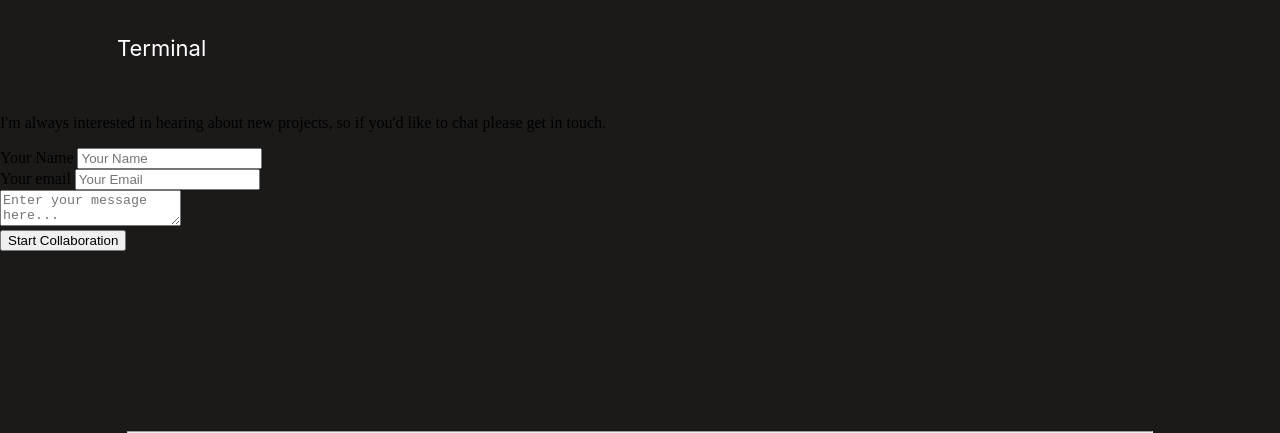
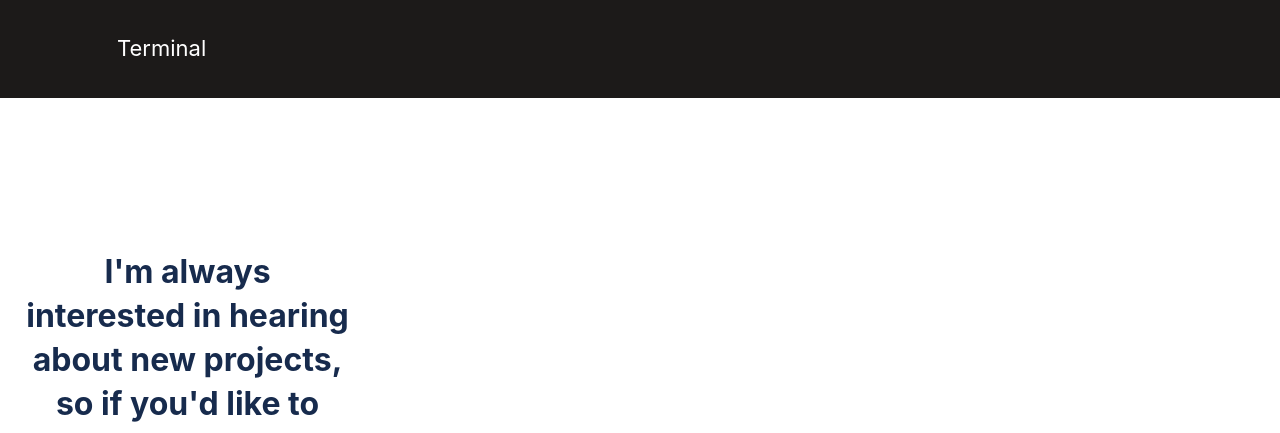
Before and after one commit to leehaney254/myportfolio, a website: page index.html in a window 1280 px wide. Shown: the part 5978-6411 px from the top of the page. Drawn offline with Linux system fonts and the light colour scheme.

Commit message:
Style: Add style to footer

```diff
--- a/index.html
+++ b/index.html
@@ -234,15 +234,14 @@
       </div>
     </section>
     <footer>
-      <p>
-        I'm always interested in hearing about new projects, so if you'd like to
-        chat please get in touch.
+      <p id="foot-text">
+        I'm always <br />interested in hearing <br />
+        about new projects, <br />
+        so if you'd like to chat please get in touch.
       </p>
       <form action="https://formspree.io/f/mdojpnkb" method="POST">
-        <ul>
+        <ul id="form-ul">
           <li>
-            <label>
-              Your Name
             <input
               placeholder="Your Name"
               type="text"
@@ -250,18 +249,14 @@
               maxlength="30"
               required
             />
-            </label>
           </li>
           <li>
-            <label>
-              Your email
             <input
               placeholder="Your Email"
               type="email"
               name="email"
               required
             />
-            </label>
           </li>
           <li>
             <textarea
@@ -272,7 +267,7 @@
             ></textarea>
           </li>
           <li>
-            <button type="submit">Start Collaboration</button>
+            <button type="submit">Get in touch</button>
           </li>
         </ul>
       </form>
--- a/styles.css
+++ b/styles.css
@@ -363,6 +363,43 @@ hr {
   width: 80%;
 }
 
+footer {
+  background: #fff;
+  display: flex;
+  flex-direction: column;
+  align-items: flex-start;
+  padding: 120px 24px;
+  gap: 58px;
+}
+
+#foot-text {
+  width: 327px;
+  height: 216px;
+  font-family: "Inter", sans-serif;
+  font-style: normal;
+  font-weight: 700;
+  font-size: 32px;
+  line-height: 44px;
+  text-align: center;
+  color: #172b4d;
+}
+
+form {
+  width: 327px;
+  height: 330px;
+}
+
+#form-ul {
+  display: flex;
+  flex-direction: column;
+  align-items: center;
+  padding: 0px;
+  gap: 24px;
+  width: 327px;
+  height: 330px;
+  list-style-type: none;
+}
+
 button:hover {
   background: #fff5e1;
   border: 1px solid #f55800;
```
Lines whose indentation alone changed are shown as unchanged.
